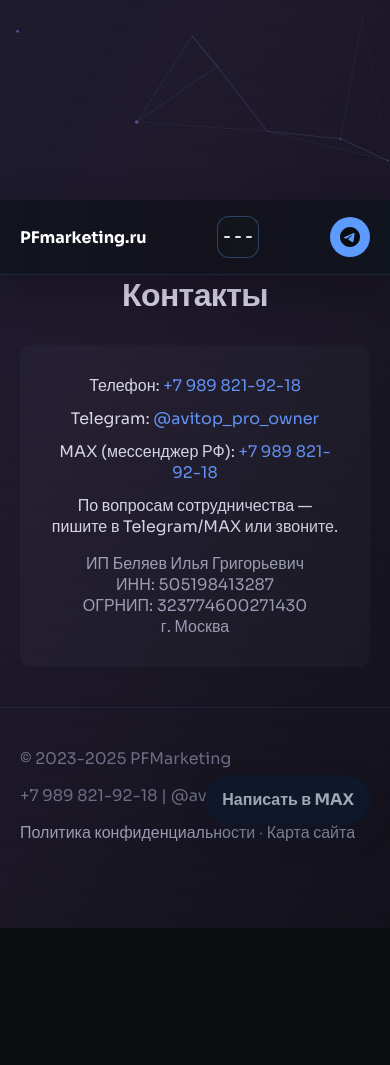
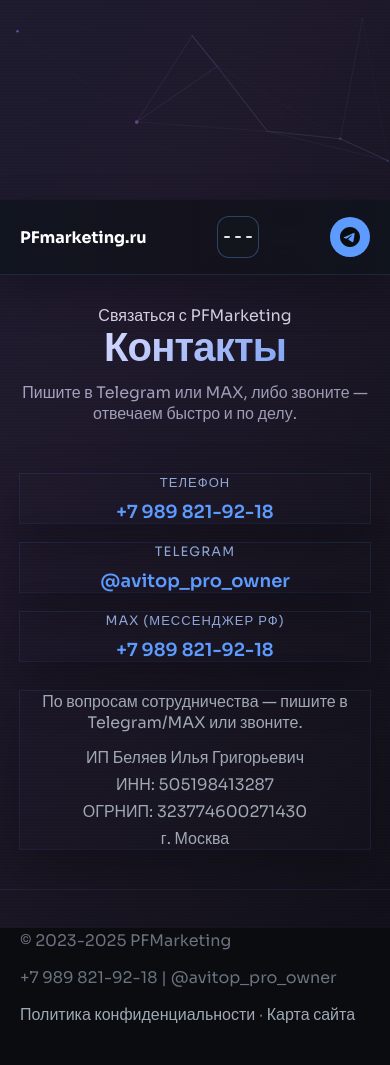
Before and after one commit to 5weeeeet/pfmarketing, a website: page contacts.html in a window 390 px wide. Before the commit the page ends 883 px from the top, so only its background shows below. Drawn offline with nearby package versions, Linux system fonts and the light colour scheme.

Commit message:
Rebuild contacts layout and scripts

```diff
--- a/contacts.html
+++ b/contacts.html
@@ -283,6 +283,37 @@
                 pointer-events: auto;
             }
             .nav a { padding: 10px 8px; }
+        }		/* Contacts Luxury */
+		.hero-small { padding: 30px 0 20px; text-align: center; }
+		.hero-small h1 {
+			font-size: 52px;
+			font-weight: 700;
+			line-height: 1.1;
+			margin-bottom: 12px;
+			background: linear-gradient(135deg, #FFFFFF 0%, #5D9BFF 100%);
+			-webkit-background-clip: text;
+			-webkit-text-fill-color: transparent;
+			background-clip: text;
+		}
+		.hero-small .subhead { color: #A0A8B5; max-width: 700px; margin: 0 auto; }
+		.contact-grid {
+			display: grid;
+			grid-template-columns: repeat(3, 1fr);
+			gap: 20px;
+			margin: 30px 0;
+		}
+		.contact-card { text-align: left; }
+		.contact-label { font-size: 13px; color: #8FA7D9; letter-spacing: 0.08em; text-transform: uppercase; margin-bottom: 10px; }
+		a.contact-link { color: #5D9BFF; text-decoration: none; font-weight: 600; font-size: 18px; }
+		a.contact-link:hover { color: #BD7AFF; }
+		.contact-note { margin-top: 10px; text-align: left; }
+		.contact-note p { color: #A0A8B5; margin-bottom: 14px; }
+		.contact-legal { color: #A0A8B5; display: grid; gap: 6px; }
+		@media (max-width: 900px) {
+			.hero-small h1 { font-size: 40px; }
+			.contact-grid { grid-template-columns: 1fr; }
+			.contact-card, .contact-note { text-align: center; }
+			.contact-legal { justify-items: center; }
 		}</style>
 </head>
 <body>
@@ -290,7 +321,6 @@
     <div class="fx-bg"></div>
     <div id="particles-js"></div>
 
-    <div class="wrapper">
     <div class="wrapper">
 		<header class="header">
 			<div class="container">
@@ -308,7 +338,6 @@
 					<a href="/prices/">Цены</a>
 					<a href="/contacts/" class="active">Контакты</a>
 				</nav>
-
 				<div class="header-contacts">
 					<a href="tel:+79898219218" class="phone-link">+7 989 821-92-18</a>
 					<a href="https://t.me/avitop_pro_owner" target="_blank" class="tg-link" aria-label="Telegram">
@@ -319,33 +348,50 @@
 				</div>
 			</div>
 			<div class="nav-backdrop" aria-hidden="true"></div>
-    </header>
+		</header>		<main>
+			<div class="container">
+				<section class="section hero-small">
+					<div class="hero-kicker">Связаться с PFMarketing</div>
+					<h1>Контакты</h1>
+					<p class="subhead">Пишите в Telegram или MAX, либо звоните — отвечаем быстро и по делу.</p>
+				</section>
 
-		<main class="container">
-			<h1>Контакты</h1>
-			<div class="contacts">
-				<p>Телефон: <a class="contact-link" href="tel:+79898219218">+7 989 821-92-18</a></p>
-				<p>Telegram: <a class="contact-link" href="https://t.me/avitop_pro_owner" target="_blank">@avitop_pro_owner</a></p>
-				<p>MAX (мессенджер РФ): <a class="contact-link" href="tel:+79898219218">+7 989 821-92-18</a></p>
+				<div class="contact-grid">
+					<div class="card contact-card">
+						<div class="contact-label">Телефон</div>
+						<a class="contact-link" href="tel:+79898219218">+7 989 821-92-18</a>
+					</div>
+					<div class="card contact-card">
+						<div class="contact-label">Telegram</div>
+						<a class="contact-link" href="https://t.me/avitop_pro_owner" target="_blank">@avitop_pro_owner</a>
+					</div>
+					<div class="card contact-card">
+						<div class="contact-label">MAX (мессенджер РФ)</div>
+						<a class="contact-link" href="tel:+79898219218">+7 989 821-92-18</a>
+					</div>
+				</div>
+
+				<div class="card contact-note">
 					<p>По вопросам сотрудничества — пишите в Telegram/MAX или звоните.</p>
-				<div style="margin-top: 16px; color: #A0A8B5;">
+					<div class="contact-legal">
 						<div>ИП Беляев Илья Григорьевич</div>
 						<div>ИНН: 505198413287</div>
 						<div>ОГРНИП: 323774600271430</div>
 						<div>г. Москва</div>
 					</div>
 				</div>
-		</main>
-
-		<footer class="footer">
+			</div>
+		</main>		<footer class="footer">
 			<div class="container">
 				<div>© 2023-2025 PFMarketing</div>
 				<div>+7 989 821-92-18 | @avitop_pro_owner</div>
 				<div>
-					<a href="/privacy/" style="color: #A0A8B5; text-decoration: none;">Политика конфиденциальности</a>
+					<a href="/privacy/">Политика конфиденциальности</a>
 					<span> · </span>
-					<a href="/sitemap/" style="color: #A0A8B5; text-decoration: none;">Карта сайта</a>
+					<a href="/sitemap/">Карта сайта</a>
 				</div>
+			</div>
+		</footer>    </div>
 
 <script>
         particlesJS('particles-js', {
@@ -422,7 +468,27 @@
             });
         })();
     </script>
-<a class="max-float" href="https://max.ru/u/f9LHodD0cOLY_ej-kgvGIZJTBUQG8SP8ERGFzJMDZOAWR_wyankx_Efoym8" target="_blank" rel="noopener">Написать в MAX</a>
+<script>
+        (function enableParticlesTouch(){
+            const update = (event) => {
+                const touch = event.touches && event.touches[0];
+                if (!touch) return;
+                const p = window.pJSDom && window.pJSDom[0] && window.pJSDom[0].pJS;
+                if (!p) return;
+                p.interactivity.mouse.pos_x = touch.clientX;
+                p.interactivity.mouse.pos_y = touch.clientY;
+                p.interactivity.status = 'mousemove';
+            };
+            document.addEventListener('touchstart', update, { passive: true });
+            document.addEventListener('touchmove', update, { passive: true });
+            document.addEventListener('touchend', () => {
+                const p = window.pJSDom && window.pJSDom[0] && window.pJSDom[0].pJS;
+                if (!p) return;
+                p.interactivity.status = 'mouseleave';
+            }, { passive: true });
+        })();
+    </script>
+
 <!-- Yandex.Metrika counter -->
 <script type="text/javascript">
     (function(m,e,t,r,i,k,a){
@@ -459,5 +525,6 @@
                 io.observe(el);
             });
         })();
-    </script></body>
+    </script>
+</body>
 </html>
```
Also changed, not shown: contacts/index.html (+84 -17 lines). Lines whose indentation alone changed are shown as unchanged.
